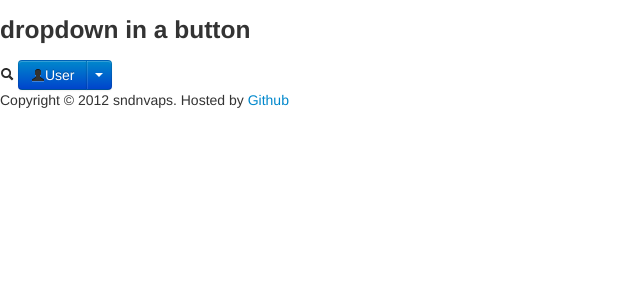
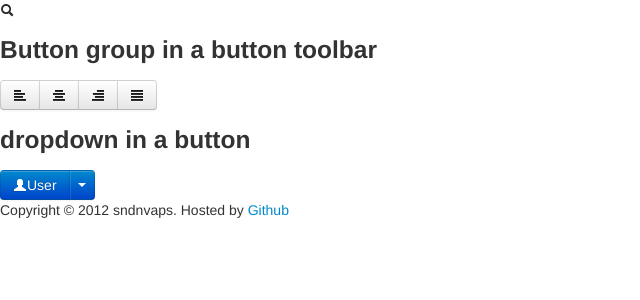
Before and after one commit to sndnvaps/blog.backup, a Jekyll site: the page about.html, which Jekyll copies as it is, in a window 1280 px wide. Shown: the top 300 px of the page, without its empty margins (0-640 px from the left). Built offline with Jekyll 4.4.1, drawn with Linux system fonts in a browser that asks for light colours; Markdown is read by kramdown in place of the engine named in the settings.

Commit message:
update about.html

```diff
--- a/about.html
+++ b/about.html
@@ -14,13 +14,24 @@
     <script src="/javascripts/jquery.github.js" type="text/javascript" charset="utf-8"></script>
     <script src="/bootstrap/js/bootstrap.min.js" type="text/javascript" charset="utf-8"></script>
 
+<i class="icon-search"></i>
+
+<h3> Button group in a button toolbar</h3>
+
+ <div class="btn-toolbar">
+  <div class="btn-group">
+    <a class="btn" href="#"><i class="icon-align-left"></i></a>
+	<a class="btn" href="#"><i class="icon-align-center"></i></a>
+	<a class="btn" href="#"><i class="icon-align-right"></i></a>
+	<a class="btn" href="#"><i class="icon-align-justify"></i></a>
+  </div>
+ </div>
+
+
  <h3>dropdown in a button</h3>
 
-
-<i class="icon-search"></i>
-
  <div class="btn-group">
-  <a class="btn btn-primary" href="#"><i class="icon-user icon-while"></i>User</a>
+  <a class="btn btn-primary" href="#"><i class="icon-user icon-white"></i>User</a>
   <a class="btn btn-primary dropdown-toggle" data-toggle="dropdown" href="#"><span class="caret"></span></a>
    <ul class="dropdown-menu">
      <li><a href="#"><i class="icon-pencil"></i> Edit</a></li>
@@ -28,10 +39,33 @@
 	 <li><a href="#"><i class="icon-ban-circle"></i> Ban</a></li>
 	 <li class="divider"></li>
 	 <li><a href="#"><i class="i"></i> Make admin</a></li>
-	</ul>
- </div>
+   </ul>
 
-<div id="footer">
+</div>
+
+
+
+
+
+
+
+
+
+
+
+
+
+
+
+
+
+
+
+
+
+
+
+ <div id="footer">
  Copyright &copy; 2012 sndnvaps. Hosted by <a href="https://github.com/sndnvaps/sndnvaps.github.com/" target="_blank">Github</a>
 </div>
 
```
